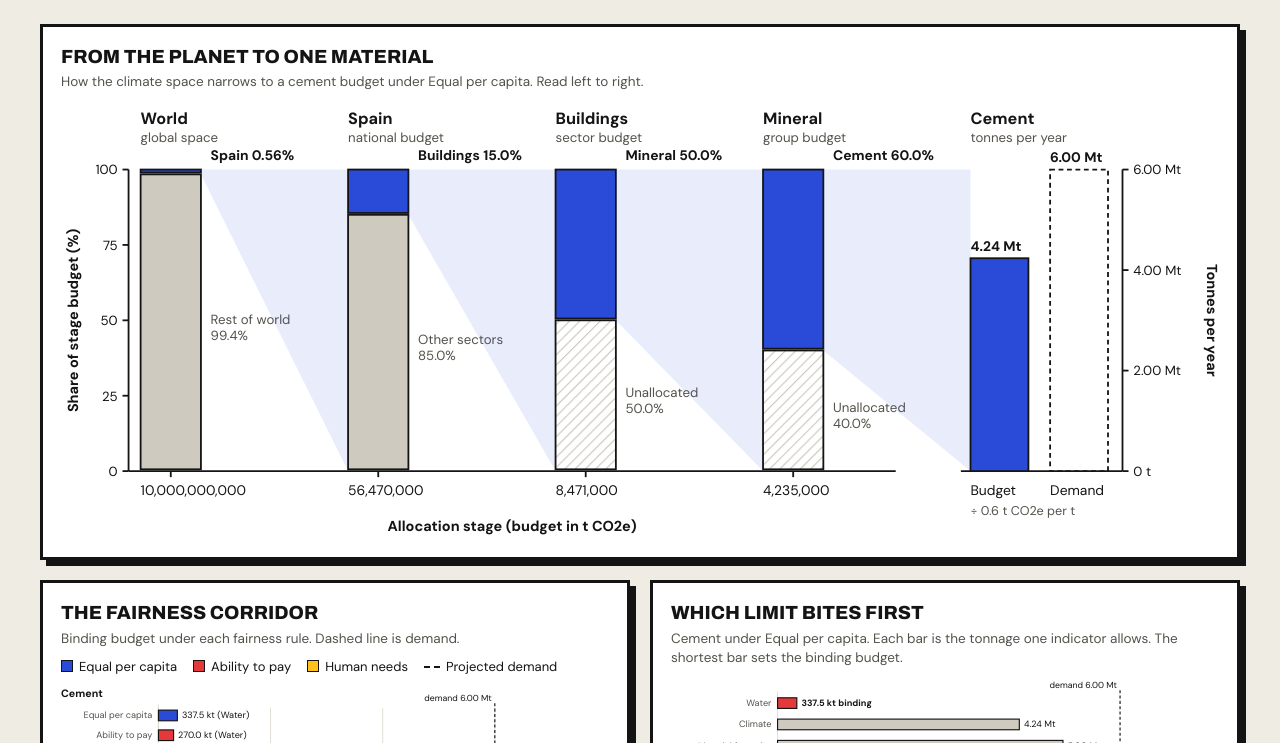
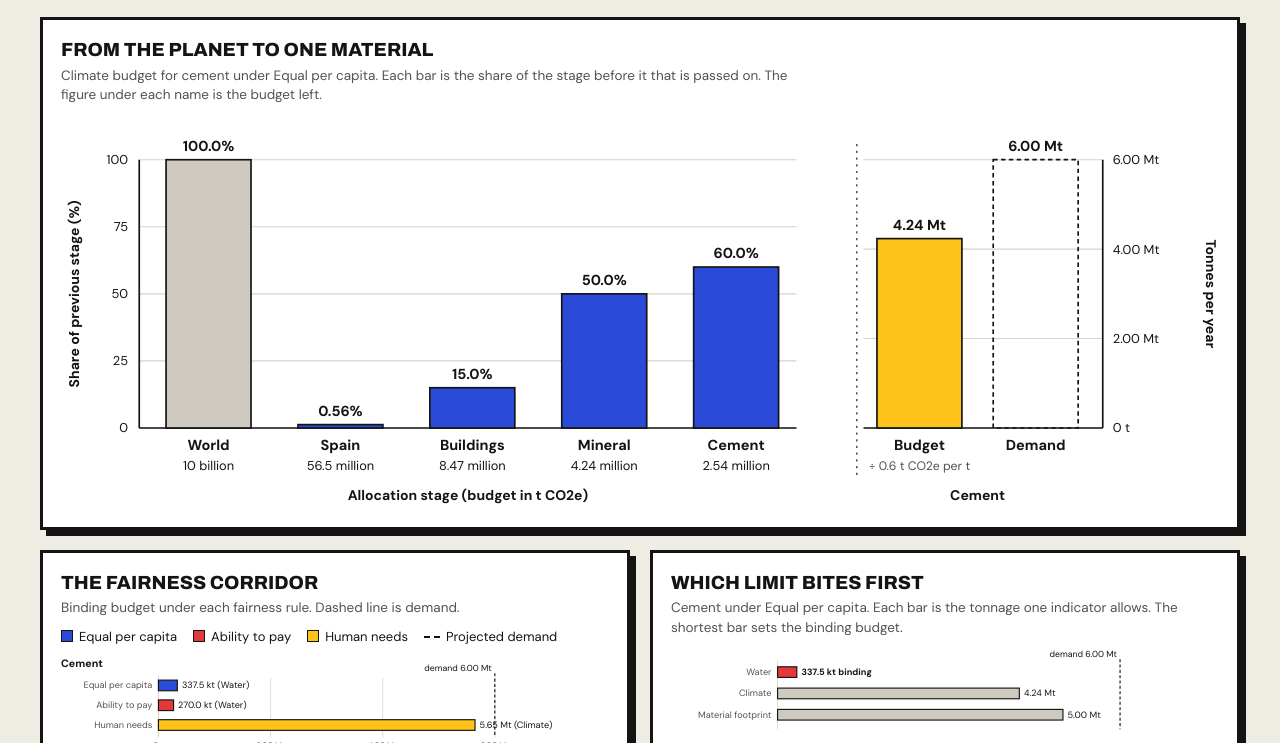
Before and after one commit to jasbritt/jasbritt.github.io, a plain HTML site: page fair-material-budgets/index.html in a window 1280 px wide. Shown: the part 648-1391 px from the top of the page. Drawn offline with nearby package versions, Linux system fonts and the light colour scheme.

Commit message:
Simplify the allocation chart and stop tile units wrapping
Co-Authored-By: Claude Fable 5.2 <noreply@anthropic.com>
Claude-Session: https://claude.ai/code/session_01HRb7TRipjTSQWPYPQQTMaX

```diff
--- a/fair-material-budgets/index.html
+++ b/fair-material-budgets/index.html
@@ -35,10 +35,10 @@ select,input,button{font:inherit;color:var(--ink)}
 #tiles{display:grid;grid-template-columns:repeat(auto-fit,minmax(170px,1fr));border:3px solid var(--ink);border-right:0;margin:26px 0;background:var(--surface)}
 .tile{padding:14px 16px 12px;border-right:3px solid var(--ink);display:flex;flex-direction:column;gap:6px;min-width:0}
 .tile span{font-family:var(--mono);font-size:11.5px;text-transform:uppercase;letter-spacing:.05em}
-.tile b{font-family:var(--display);font-stretch:112%;font-weight:900;font-size:clamp(26px,3.4vw,44px);line-height:1;overflow-wrap:anywhere}
+.tile b{font-family:var(--display);font-stretch:112%;font-weight:900;font-size:clamp(24px,2.9vw,38px);line-height:1;white-space:nowrap}
 .tile b i{font-style:normal;font-size:.45em;margin-left:4px}
 .tile.y{background:var(--y)}.tile.r{background:var(--crit);color:#fff}.tile.g{background:var(--good);color:#fff}.tile.b{background:var(--accent);color:#fff}
-.tile.b b{font-size:clamp(20px,2.3vw,30px)}
+.tile.b b{font-size:clamp(19px,2.1vw,28px);white-space:normal}
 h2{font-family:var(--display);font-stretch:125%;font-weight:900;font-size:clamp(28px,4.4vw,54px);text-transform:uppercase;line-height:.95;margin:44px 0 16px;letter-spacing:-.01em}
 .figs{display:grid;grid-template-columns:repeat(2,minmax(0,1fr));gap:20px}
 .chart{background:var(--surface);border:3px solid var(--ink);padding:16px 18px 14px;min-width:0;box-shadow:6px 6px 0 var(--ink)}
@@ -258,7 +258,7 @@ const ES = {
  "tonnes = material ÷ impact per tonne":"toneladas = material ÷ impacto por tonelada",
  "binding budget = lowest tonnes across all limits":"presupuesto limitante = el menor tonelaje entre todos los límites",
  "overshoot = demand ÷ binding budget":"exceso = demanda ÷ presupuesto limitante",
- "Full calculations":"Cálculos completos","Full results":"Resultados completos","Inputs":"Datos de entrada","Share of stage budget (%)":"Cuota del presupuesto de la etapa (%)","Tonnes per year":"Toneladas al año",
+ "Full calculations":"Cálculos completos","Full results":"Resultados completos","Inputs":"Datos de entrada","Share of previous stage (%)":"Cuota de la etapa anterior (%)","Tonnes per year":"Toneladas al año",
  "Copy as CSV":"Copiar como CSV","Shares used":"Cuotas utilizadas","Data gaps":"Datos que faltan",
  "Country":"País","Materials and demand":"Materiales y demanda","New material":"Nuevo material","Group":"Grupo","Add material":"Añadir material",
  "Reset":"Restablecer","By limit":"Por límite","Group shares":"Cuotas por grupo","Material shares and impact per tonne":"Cuotas por material e impacto por tonelada","Name":"Nombre",
@@ -300,7 +300,8 @@ const nmL = x => ESL[x.toLowerCase()] !== undefined ? ESL[x.toLowerCase()].toLow
 const TQ = "(?:Mt|kt|t)";
 const RULES = [
  [/^Allocation stage \(budget in (.+)\)$/, a=>`Etapa de asignación (presupuesto en ${a})`],
- [/^How the (.+) space narrows to a (.+) budget under (.+)\. Read left to right\.$/, (a,b,c)=>`Cómo el espacio de ${nmL(a)} se reduce a un presupuesto de ${nmL(b)} con el criterio ${nm(c)}. Se lee de izquierda a derecha.`],
+ [/^(.+) budget for (.+) under (.+)\. Each bar is the share of the stage before it that is passed on\. The figure under each name is the budget left\.$/, (a,b,c)=>`Presupuesto de ${nmL(a)} para ${nmL(b)} con el criterio ${nm(c)}. Cada barra es la parte de la etapa anterior que se transmite. La cifra bajo cada nombre es el presupuesto que queda.`],
+ [/^Global space (.+)\.$/, a=>`Espacio global ${a}.`],
  [/^(.+) under (.+)\. Each bar is the tonnage one indicator allows\. The shortest bar sets the binding budget\.$/, (a,b)=>`${nm(a)} con el criterio ${nm(b)}. Cada barra es el tonelaje que permite un indicador. La barra más corta fija el presupuesto limitante.`],
  [/^Demand divided by the tonnage each indicator allows, under (.+) and (.+)\. A value above 1 means that indicator alone is breached\.$/, (a,b)=>`Demanda dividida por el tonelaje que permite cada indicador, con ${nm(a)} y ${b}. Un valor superior a 1 significa que ese indicador por sí solo se supera.`],
  [/^(.+) under (.+)\. The national binding budget of (.+) per year, set by (.+), divided between the autonomous communities by population\.$/, (a,b,c,d)=>`${nm(a)} con el criterio ${nm(b)}. El presupuesto limitante nacional de ${c} al año, fijado por ${nmL(d)}, repartido entre las comunidades autónomas según su población.`],
@@ -427,56 +428,49 @@ function ticks(max){ const raw=max/4, p=10**Math.floor(Math.log10(raw)), f=raw/p
 function chartAlloc(R,mat,prin,indName){
   const r=R.rows.find(x=>x.p===prin&&x.mat===mat&&x.ind===indName), m=S.materials.find(x=>x.name===mat);
   if(!r||!m) return "<p>Choose a material and an indicator.</p>";
-  const VW=960, cw=50, top=56, bh=250, xs=[66,238,410,582], u=r.unit, ax=56;
-  const gs=S.groupShares[indName]||{}, fs=S.factors[indName]||{};
-  const gsum=S.groups.reduce((a,g)=>a+(ok(gs[g])?+gs[g]:0),0);
-  const inGrp=S.materials.filter(x=>x.group===m.group), wsum=inGrp.reduce((a,x)=>a+(ok((fs[x.name]||{}).share)?+fs[x.name].share:0),0);
-  const cols=[
-    {title:"World",sub:"global space",total:r.X,op:`× ${(r.share*100).toFixed(2)}% of world population`+(r.cap!==1?` × ${nf(2).format(r.cap)}`:""),
-     segs:[{l:"Spain",f:r.share*r.cap,hi:1},{l:"Rest of world",f:1-r.share*r.cap}]},
-    {title:"Spain",sub:"national budget",total:r.spain,op:`× ${pct(r.bs)} ${prin==="Human needs"?"needs share":"building share"}`,
-     segs:[{l:prin==="Human needs"?"Housing and essential infrastructure":"Buildings",f:r.bs,hi:1},{l:"Other sectors",f:1-r.bs}]},
-    {title:"Buildings",sub:"sector budget"+(r.capped?", capped locally":""),total:r.bld,op:`× ${pct(r.g)} group share`,
-     segs:[{l:m.group,f:r.g,hi:1},...S.groups.filter(g=>g!==m.group&&ok(gs[g])).map(g=>({l:g,f:+gs[g]})),...(gsum<0.9999?[{l:"Unallocated",f:1-gsum,un:1}]:[])]},
-    {title:m.group,sub:"group budget",total:r.bld*r.g,op:`× ${pct(r.ws)} share within group`,
-     segs:[{l:m.name,f:r.ws,hi:1},...inGrp.filter(x=>x.name!==m.name&&ok((fs[x.name]||{}).share)).map(x=>({l:x.name,f:+fs[x.name].share})),...(wsum<0.9999?[{l:"Unallocated",f:1-wsum,un:1}]:[])]}
+  const VW=1036, top=40, bh=240, base=top+bh, ax=70, bw=76, u=r.unit;
+  const fC=v=>new Intl.NumberFormat(loc(),{notation:"compact",compactDisplay:"long",maximumSignificantDigits:3}).format(v);
+  const pc=f=>f<0.02?nf(2).format(f*100)+"%":pct(f);
+  const st=[
+    {t:"World",f:1,v:r.X,ref:1},
+    {t:"Spain",f:r.share*r.cap,v:r.spain,of:"World"},
+    {t:prin==="Human needs"?"Housing and essential…":"Buildings",f:r.bs,v:r.bld,of:"Spain"},
+    {t:m.group,f:r.g,v:r.bld*r.g,of:"Buildings"},
+    {t:m.name,f:r.ws,v:r.env,of:m.group}
   ];
-  let out=`<defs><pattern id="hatch" width="6" height="6" patternUnits="userSpaceOnUse" patternTransform="rotate(45)"><line x1="0" y1="0" x2="0" y2="6" stroke="var(--neutral)" stroke-width="2"/></pattern></defs>`, stop=null;
-  // y axis, share of each stage
-  out+=`<line x1="${ax}" x2="${ax}" y1="${top}" y2="${top+bh}" stroke="var(--ink)" stroke-width="1.5"/>`;
-  for(const p of [0,25,50,75,100]){ const y=top+bh-bh*p/100; out+=`<line x1="${ax-5}" x2="${ax}" y1="${y}" y2="${y}" stroke="var(--ink)" stroke-width="1.5"/><text x="${ax-9}" y="${y+4}" font-size="11" text-anchor="end">${p}</text>`; }
-  out+=`<text transform="rotate(-90 14 ${top+bh/2})" x="14" y="${top+bh/2}" font-size="12" font-weight="600" text-anchor="middle">Share of stage budget (%)</text>`;
-  // x axis, allocation stages
-  out+=`<line x1="${ax}" x2="${xs[3]+cw+60}" y1="${top+bh}" y2="${top+bh}" stroke="var(--ink)" stroke-width="1.5"/>`;
-  out+=`<text x="${(ax+xs[3]+cw+60)/2}" y="${top+bh+50}" font-size="12" font-weight="600" text-anchor="middle">Allocation stage (budget in ${esc(u)})</text>`;
-  cols.forEach((c,k)=>{ if(stop) return; const x=xs[k];
-    out+=`<text x="${x}" y="18" font-size="13.5" font-weight="600">${esc(c.title)}</text><text x="${x}" y="33" font-size="11" style="fill:var(--muted)">${esc(c.sub)}</text>`;
-    if(!isFinite(c.total)){ stop=c.title; out+=`<text x="${x}" y="${top+20}" font-size="12" style="fill:var(--crit)">data gap</text>`; return; }
-    out+=`<line x1="${x+cw/2}" x2="${x+cw/2}" y1="${top+bh}" y2="${top+bh+5}" stroke="var(--ink)" stroke-width="1.5"/><text x="${x}" y="${top+bh+20}" font-size="11.5" font-family="var(--mono)">${fN(c.total)}</text>`;
-    const hi=c.segs[0]; if(!isFinite(hi.f)){ stop=c.title; out+=`<rect x="${x}" y="${top}" width="${cw}" height="${bh}" fill="url(#hatch)"/><text x="${x+cw+8}" y="${top+16}" font-size="12" style="fill:var(--crit)">share missing</text>`; return; }
-    const hh=Math.max(bh*Math.min(1,hi.f), 4), rest=c.segs.slice(1), rsum=rest.reduce((a,z)=>a+z.f,0)||1; let yy=top;
-    c.segs.forEach((z,j)=>{ const h=j===0?hh:(bh-hh)*z.f/rsum; if(h<=0) return;
-      out+=`<rect x="${x}" y="${yy}" width="${cw}" height="${Math.max(1,h-1.5)}" fill="${j===0?"var(--accent)":z.un?"url(#hatch)":"var(--neutral)"}"${tipAttr(`${z.l}. ${pct(z.f)} of ${c.title.toLowerCase()}, which is ${fN(c.total*z.f,u)}.`)}/>`;
-      if(j>0&&h>=24) out+=`<text x="${x+cw+8}" y="${yy+h/2+1}" font-size="11" style="fill:var(--muted)">${esc(z.l)}</text><text x="${x+cw+8}" y="${yy+h/2+14}" font-size="11" font-family="var(--mono)" style="fill:var(--muted)">${pct(z.f)}</text>`;
-      yy+=h; });
-    const nx=k<3?xs[k+1]:xs[3]+cw+122;
-    out+=`<polygon points="${x+cw},${top} ${nx},${top} ${nx},${top+bh} ${x+cw},${top+hh}" fill="var(--accent)" opacity="0.10"/>`;
-    out+=`<text x="${x+cw+8}" y="${top-8}" font-size="11.5" font-weight="600">${esc(hi.l.length>22?hi.l.slice(0,21)+"…":hi.l)} ${hi.f<0.02?(hi.f*100).toFixed(2)+"%":pct(hi.f)}</text>`;
+  const cx=k=>ax+62+k*118;
+  let out="";
+  for(const p of [0,25,50,75,100]){ const y=base-bh*p/100;
+    out+=`<line x1="${ax}" x2="${cx(4)+bw/2+16}" y1="${y}" y2="${y}" stroke="var(--line)"/><text x="${ax-10}" y="${y+4}" font-size="11.5" text-anchor="end">${p}</text>`; }
+  out+=`<line x1="${ax}" x2="${ax}" y1="${top}" y2="${base}" stroke="var(--ink)" stroke-width="1.5"/><line x1="${ax}" x2="${cx(4)+bw/2+16}" y1="${base}" y2="${base}" stroke="var(--ink)" stroke-width="1.5"/>`;
+  out+=`<text transform="rotate(-90 16 ${top+bh/2})" x="16" y="${top+bh/2}" font-size="12.5" font-weight="600" text-anchor="middle">Share of previous stage (%)</text>`;
+  out+=`<text x="${(ax+cx(4)+bw/2+16)/2}" y="${base+64}" font-size="12.5" font-weight="600" text-anchor="middle">Allocation stage (budget in ${esc(u)})</text>`;
+  let gap=false;
+  st.forEach((z,k)=>{ const x=cx(k);
+    out+=`<text x="${x}" y="${base+20}" font-size="13" font-weight="700" text-anchor="middle">${esc(z.t)}</text>`;
+    if(gap||!isFinite(z.f)||!isFinite(z.v)){ gap=true; out+=`<text x="${x}" y="${base-10}" font-size="12" text-anchor="middle" style="fill:var(--crit)">data gap</text>`; return; }
+    const h=Math.max(3,bh*Math.min(1,z.f));
+    out+=`<rect x="${x-bw/2}" y="${base-h}" width="${bw}" height="${h}" fill="${z.ref?"var(--neutral)":"var(--accent)"}"${tipAttr(z.ref?`Global space ${fN(z.v,u)}.`:`${z.t}. ${pc(z.f)} of ${z.of.toLowerCase()}, which is ${fN(z.v,u)}.`)}/>`;
+    out+=`<text x="${x}" y="${base-h-8}" font-size="13" font-weight="700" text-anchor="middle">${pc(z.f)}</text>`;
+    out+=`<text x="${x}" y="${base+38}" font-size="11.5" text-anchor="middle">${fC(z.v)}</text>`;
   });
-  const fx=xs[3]+cw+122;
-  out+=`<text x="${fx}" y="18" font-size="13.5" font-weight="600">${esc(m.name)}</text><text x="${fx}" y="33" font-size="11" style="fill:var(--muted)">tonnes per year</text>`;
-  if(!stop&&isFinite(r.annual)){ const D=nz(m.demand), tk=ticks(Math.max(r.annual,isFinite(D)?D:0)), step=tk[1]-tk[0], mx=Math.ceil(Math.max(r.annual,isFinite(D)?D:0)/step-1e-9)*step, bw=48, hb=bh*r.annual/mx, rx=fx+2*bw+30;
-    out+=`<line x1="${fx-8}" x2="${rx}" y1="${top+bh}" y2="${top+bh}" stroke="var(--ink)" stroke-width="1.5"/><line x1="${rx}" x2="${rx}" y1="${top}" y2="${top+bh}" stroke="var(--ink)" stroke-width="1.5"/>`;
-    for(let t=0;t<=mx*1.0001;t+=step){ const y=top+bh-bh*t/mx; out+=`<line x1="${rx}" x2="${rx+5}" y1="${y}" y2="${y}" stroke="var(--ink)" stroke-width="1.5"/><text x="${rx+9}" y="${y+4}" font-size="11">${fT(t)}</text>`; }
-    out+=`<text transform="rotate(90 ${VW-10} ${top+bh/2})" x="${VW-10}" y="${top+bh/2}" font-size="12" font-weight="600" text-anchor="middle">Tonnes per year</text>`;
-    out+=`<rect x="${fx}" y="${top+bh-hb}" width="${bw}" height="${Math.max(2,hb)}" fill="var(--accent)"${tipAttr(`${indName} allows ${fT(r.annual)} of ${m.name} per year. Material budget ${fN(r.env,u)} divided by ${fN(r.IF)} ${u} per tonne${r.yrs!==1?`, spread over ${r.yrs} years`:""}.`)}/>`;
-    out+=`<text x="${fx}" y="${top+bh-hb-6}" font-size="11.5" font-weight="600">${fT(r.annual)}</text><text x="${fx}" y="${top+bh+20}" font-size="11.5">Budget</text>`;
+  // right panel: tonnes
+  const px=cx(4)+bw/2+70, b1=px+56, b2=px+56+bw+28, rx=b2+bw/2+22;
+  out+=`<line x1="${px}" x2="${px}" y1="${top-14}" y2="${base+44}" stroke="var(--ink)" stroke-dasharray="2 4"/>`;
+  out+=`<text x="${b1}" y="${base+20}" font-size="13" font-weight="700" text-anchor="middle">Budget</text><text x="${b2}" y="${base+20}" font-size="13" font-weight="700" text-anchor="middle">Demand</text>`;
+  out+=`<text x="${(b1+b2)/2}" y="${base+64}" font-size="12.5" font-weight="600" text-anchor="middle">${esc(m.name)}</text>`;
+  if(!gap&&isFinite(r.annual)){ const D=nz(m.demand), raw=Math.max(r.annual,isFinite(D)?D:0), tk=ticks(raw), step=tk[1]-tk[0], mx=Math.ceil(raw/step-1e-9)*step, hb=bh*r.annual/mx;
+    for(let t=0;t<=mx*1.0001;t+=step){ const y=base-bh*t/mx; out+=`<line x1="${b1-bw/2-12}" x2="${rx}" y1="${y}" y2="${y}" stroke="var(--line)"/><text x="${rx+9}" y="${y+4}" font-size="11.5">${fT(t)}</text>`; }
+    out+=`<line x1="${b1-bw/2-12}" x2="${rx}" y1="${base}" y2="${base}" stroke="var(--ink)" stroke-width="1.5"/><line x1="${rx}" x2="${rx}" y1="${top}" y2="${base}" stroke="var(--ink)" stroke-width="1.5"/>`;
+    out+=`<text transform="rotate(90 ${VW-12} ${top+bh/2})" x="${VW-12}" y="${top+bh/2}" font-size="12.5" font-weight="600" text-anchor="middle">Tonnes per year</text>`;
+    out+=`<rect x="${b1-bw/2}" y="${base-hb}" width="${bw}" height="${Math.max(3,hb)}" fill="var(--s3)"${tipAttr(`${indName} allows ${fT(r.annual)} of ${m.name} per year. Material budget ${fN(r.env,u)} divided by ${fN(r.IF)} ${u} per tonne${r.yrs!==1?`, spread over ${r.yrs} years`:""}.`)}/>`;
+    out+=`<text x="${b1}" y="${base-hb-8}" font-size="13" font-weight="700" text-anchor="middle">${fT(r.annual)}</text>`;
+    out+=`<text x="${b1}" y="${base+38}" font-size="11" text-anchor="middle" style="fill:var(--muted)">÷ ${fN(r.IF)} ${esc(u)} per t</text>`;
     if(isFinite(D)){ const hd=bh*D/mx;
-      out+=`<rect x="${fx+bw+18}" y="${top+bh-hd}" width="${bw}" height="${Math.max(2,hd)}" fill="none" stroke="var(--ink)" stroke-width="1.5" stroke-dasharray="4 3"${tipAttr(`Projected demand ${fT(D)}. Ratio to this indicator's budget ${nf(2).format(D/r.annual)}.`)}/>`;
-      out+=`<text x="${fx+bw+18}" y="${top+bh-hd-6}" font-size="11.5" font-weight="600">${fT(D)}</text><text x="${fx+bw+18}" y="${top+bh+20}" font-size="11.5">Demand</text>`; }
-    out+=`<text x="${fx}" y="${top+bh+36}" font-size="10.5" style="fill:var(--muted)">÷ ${fN(r.IF)} ${esc(u)} per t</text>`;
-  } else out+=`<text x="${fx}" y="${top+20}" font-size="12" style="fill:var(--crit)">data gap</text><text x="${fx}" y="${top+36}" font-size="11" style="fill:var(--muted)">see Data gaps below</text>`;
-  return `<svg viewBox="0 0 ${VW} ${top+bh+60}" style="max-width:none" role="img" aria-label="Allocation map from global space to tonnes of material">${out}</svg>`;
+      out+=`<rect x="${b2-bw/2}" y="${base-hd}" width="${bw}" height="${Math.max(3,hd)}" fill="none" stroke="var(--ink)" stroke-width="1.5" stroke-dasharray="4 3"${tipAttr(`Projected demand ${fT(D)}. Ratio to this indicator's budget ${nf(2).format(D/r.annual)}.`)}/>`;
+      out+=`<text x="${b2}" y="${base-hd-8}" font-size="13" font-weight="700" text-anchor="middle">${fT(D)}</text>`; }
+  } else out+=`<text x="${(b1+b2)/2}" y="${top+bh/2}" font-size="12" text-anchor="middle" style="fill:var(--crit)">data gap</text>`;
+  return `<svg viewBox="0 0 ${VW} ${base+76}" style="max-width:none" role="img" aria-label="Allocation map from global space to tonnes of material">${out}</svg>`;
 }
 
 let GEO=null;
@@ -572,7 +566,7 @@ function chartOvershoot(R){
 function renderOut(){
   const space=$("space").value, R=compute(S,space), mat=$("selMat").value, prin=$("selPrin").value;
   const ind=$("selInd").value;
-  $("c0cap").textContent=`How the ${ind.toLowerCase()} space narrows to a ${mat?mat.toLowerCase():"material"} budget under ${prin}. Read left to right.`;
+  $("c0cap").textContent=`${ind} budget for ${mat?mat.toLowerCase():"material"} under ${prin}. Each bar is the share of the stage before it that is passed on. The figure under each name is the budget left.`;
   $("c0").innerHTML=chartAlloc(R,mat,prin,ind); renderHeat(R,prin,space); renderMap(R,mat,prin);
   renderHero(R,mat,prin,ind);
   const leg=PRIN.map((p,k)=>`<span><i style="background:${PCOL[k]}"></i>${p}</span>`).join("");
```
